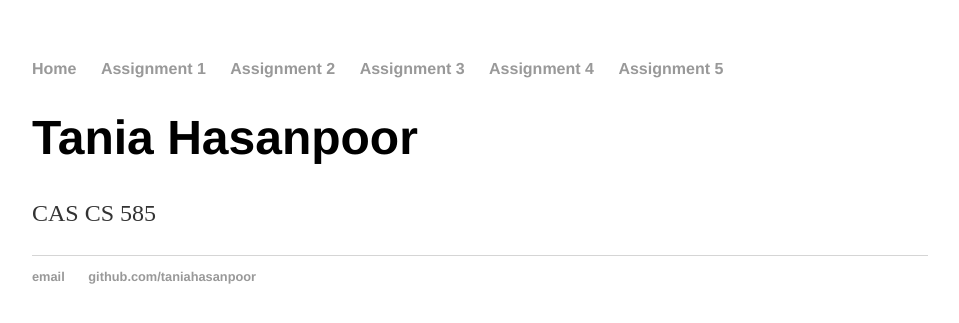
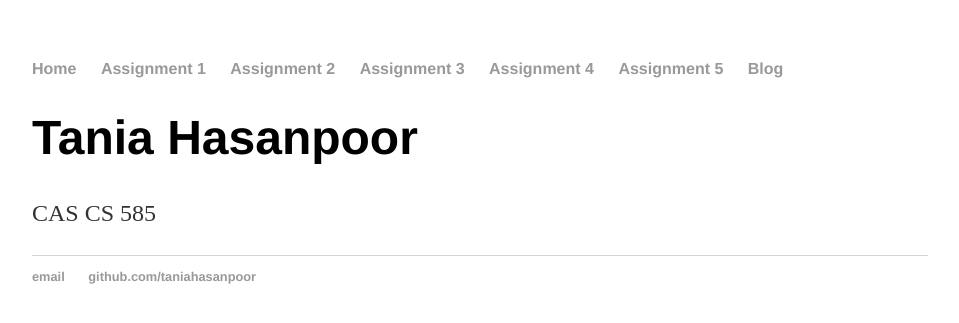
Before and after one commit to taniahasanpoor/taniahasanpoor-github.io, a Jekyll site: the page built from index.html, in a window 1280 px wide. Shown: the top 323 px of the page, without its empty margins (160-1119 px from the left). Built offline with Jekyll 4.4.1, drawn with Linux system fonts in a browser that asks for light colours.

Commit message:
Update default.html

```diff
--- a/_layouts/default.html
+++ b/_layouts/default.html
@@ -14,14 +17,15 @@
 <li><a href="/assignment3">Assignment 3</a></li>
 <li><a href="/assignment4">Assignment 4</a></li>
 <li><a href="/assignment5">Assignment 5</a></li>
-
+<li><a href="/blog">Blog</a></li>
 </ul>
     </nav>
 <div class="container">
 
   {{ content }}
 
-</div><!-- /.container -->
+</div>
+
   <footer>
    <ul>
    <li><a href="mailto:taniahsp@bu.edu">email</a></li>
@@ -29,4 +33,5 @@
    </ul>
   </footer>
   </body>
+
 </html>
```
Also changed, not shown: other parts of _layouts/default.html (+5 -2 lines). Lines whose indentation alone changed are shown as unchanged.
